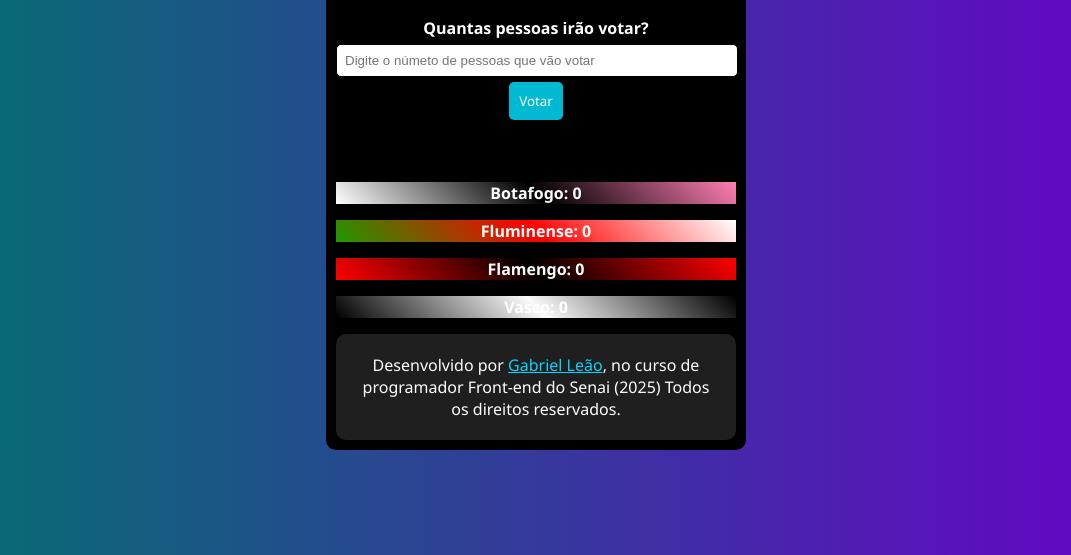
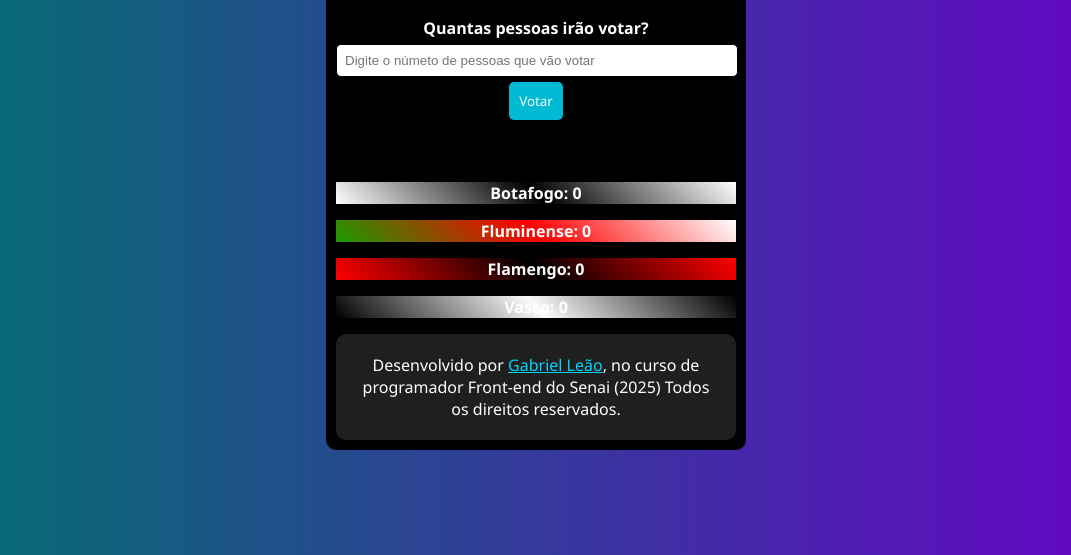
Before and after one commit to gabriel-leao-git/calculadoraIMC, a plain HTML site: page index.html in a window 1280 px wide. Shown: the part 245-800 px from the top of the page, without its empty margins (104-1175 px from the left). Drawn offline with Linux system fonts and the light colour scheme.

Commit message:
Update styles.css

```diff
--- a/css/styles.css
+++ b/css/styles.css
@@ -129,7 +129,7 @@
 #botafogo {
   color: white;
   font-weight: bold;
-  background: linear-gradient(45deg, #ffffff, #000000, #ff7eb3);
+  background: linear-gradient(45deg, #ffffff, #000000, #ffffff);
 }
 
 #fluminense {
```
